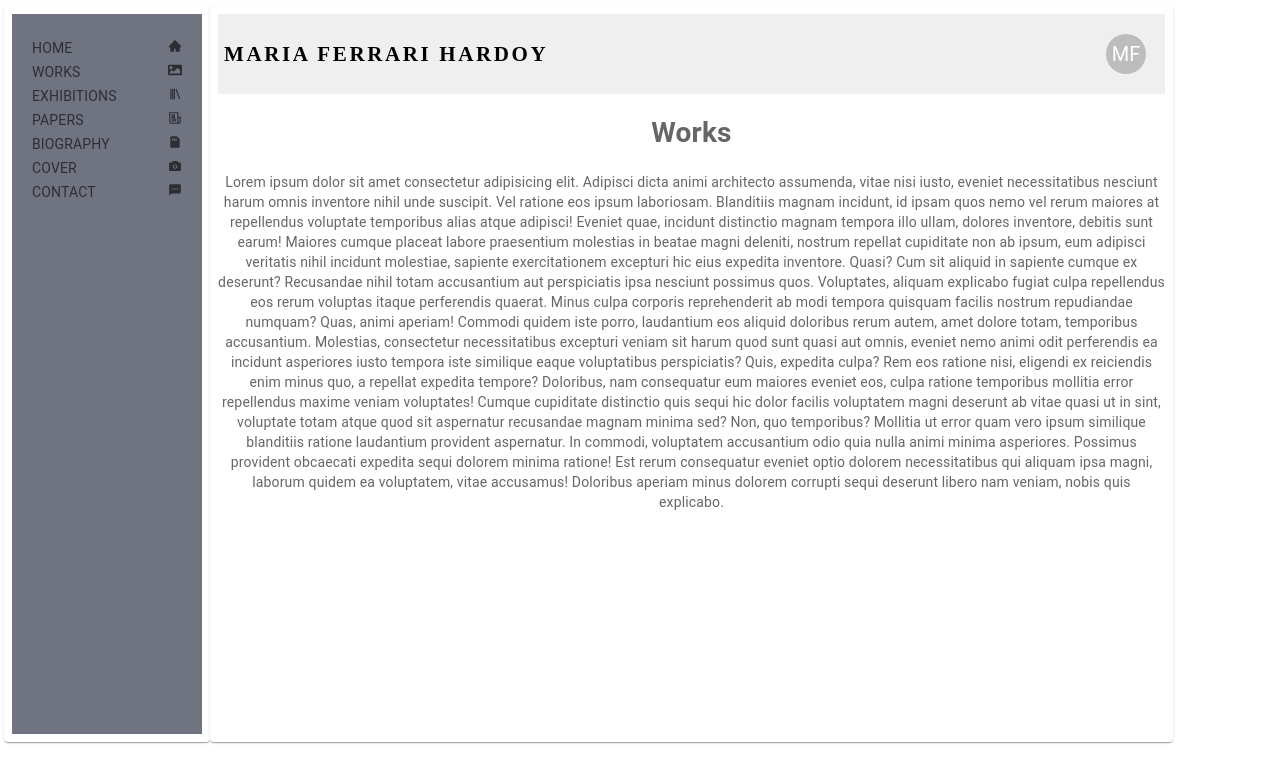
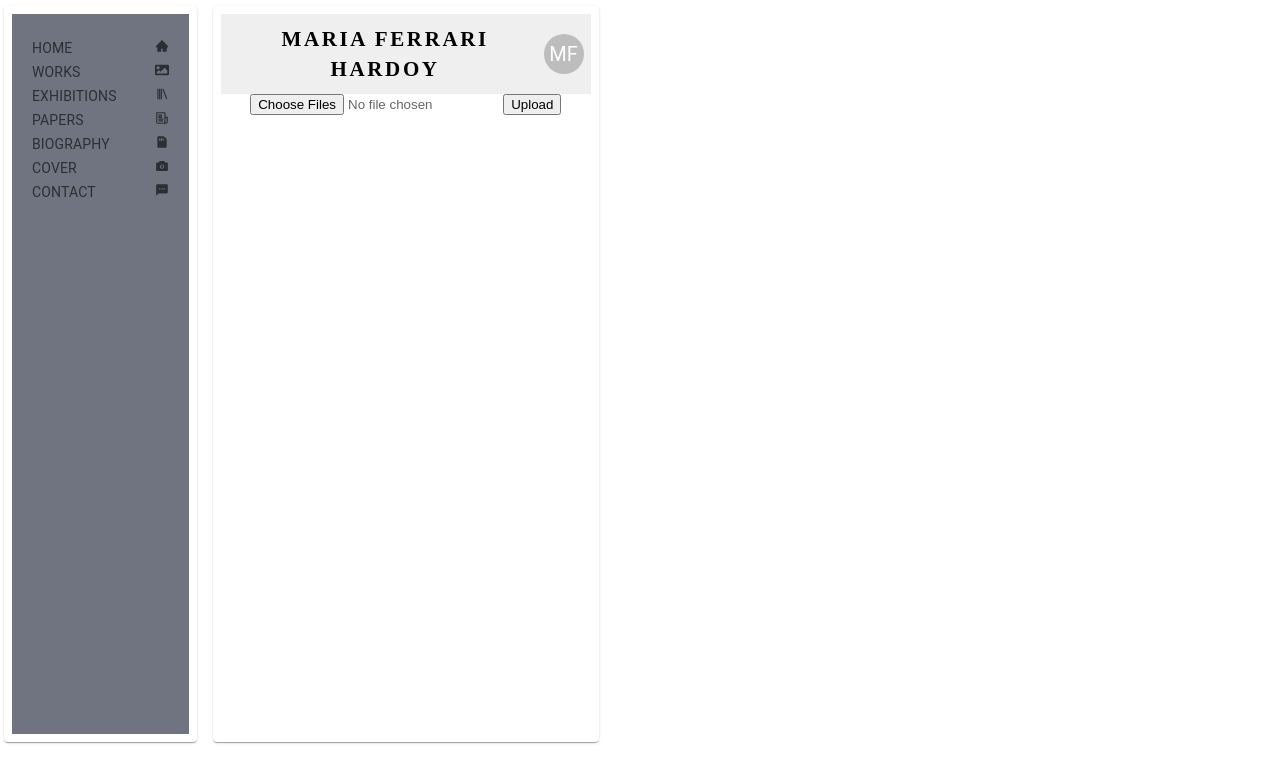
Before and after one commit to Roberto-87/mfhFront, a Next.js app: page /admin/works in a window 1280 px wide. Shown: the top 782 px of the page. Built offline with nearby package versions, Linux system fonts and the light colour scheme.

Commit message:
upload from computer several images

```diff
--- a/app/admin/layout.js
+++ b/app/admin/layout.js
@@ -1,23 +1,25 @@
 "use client";
 import * as React from "react";
-import { styled } from "@mui/material/styles";
-import Box from "@mui/material/Box";
-import Paper from "@mui/material/Paper";
-import Grid from "@mui/material/Grid";
-import AdminNavigation from "../components/AdminNavigation";
-import FormUploadWork from "../components/FormUploadWork";
-import Navigation from "../components/Navigation";
 
-const Item = styled(Paper)(({ theme }) => ({
+/* const Item = styled(Paper)(({ theme }) => ({
   backgroundColor: theme.palette.mode === "dark" ? "#1A2027" : "#fff",
   ...theme.typography.body2,
   padding: theme.spacing(1),
   textAlign: "center",
   color: theme.palette.text.secondary,
-}));
+})); */
 
-export default function BasicGrid() {
+export default function BasicGrid({ children }) {
   return (
+    <html lang="en">
+      <head>
+        <title>Maria Ferrari Hardoy- Artista Visual</title>
+      </head>
+      <body>{children}</body>
+    </html>
+  );
+
+  /* (
     <Box sx={{ flexGrow: 3, alignContent: "center", marginLeft: "4px" }}>
       <Grid container spacing={1}>
         <Grid item xs={2}>
@@ -25,13 +27,12 @@ export default function BasicGrid() {
             <AdminNavigation />
           </Item>
         </Grid>
-        <Grid item xs={9} container spacing={1} sx={{ marginTop: "6px" }}>
+        <Grid item xs={10} container spacing={1} sx={{ marginTop: "6px" }}>
           <Item>
             <Navigation />
-            <FormUploadWork />
           </Item>
         </Grid>
       </Grid>
     </Box>
-  );
+  ); */
 }
--- a/app/admin/page.jsx
+++ b/app/admin/page.jsx
@@ -1,4 +1,4 @@
-import { Navigation } from '../components/Navigation';
+import  AdminNavigation from '../components/Navigation';
 import * as React from 'react';
 
 
@@ -6,8 +6,7 @@ import * as React from 'react';
 const Home=({children})=>{
     return(
         <div >
-
-           {children}
+                {children}
         </div>
     )
 }
--- a/app/admin/works/page.jsx
+++ b/app/admin/works/page.jsx
@@ -1,13 +1,44 @@
-const { default: FormUploadWork } = require("../../components/FormUploadWork");
+'use client'
 
-FormUploadWork
+import AdminNavigation from '../../components/AdminNavigation'
+import { styled } from "@mui/material/styles";
+import Box from "@mui/material/Box";
+import Paper from "@mui/material/Paper";
+import Grid from "@mui/material/Grid";
+import Navigation from "../../components/Navigation";
+import FormUploadWork from '../../components/FormUploadWork';
 
 const Works = () => {
-    return (
-      <div className={{display:'flex', flexDirection:'row' }}>
-        <FormUploadWork></FormUploadWork>
-      </div>
-    );
-  };
 
-  module.exports = Works;
+  const Item = styled(Paper)(({ theme }) => ({
+    backgroundColor: theme.palette.mode === "dark" ? "#1A2027" : "#fff",
+    ...theme.typography.body2,
+    padding: theme.spacing(1),
+    textAlign: "center",
+    color: theme.palette.text.secondary,
+  }));
+
+  return (
+    <Box sx={{ flexGrow: 3, alignContent: "center", marginLeft: "4px" }}>
+      <Grid container spacing={{ xs: 2, md: 3 }} columns={{ xs: 4, sm: 8, md: 12 }}>
+        <Grid item xs={2} md={2}>
+          <Item sx={{ marginTop: "6px" }}>
+            <AdminNavigation />
+          </Item>
+        </Grid>
+
+        <Grid item xs={8}  container spacing={1} sx={{ marginTop: "6px" }}>
+          <Item>
+            <Navigation />
+<FormUploadWork></FormUploadWork>
+          </Item>
+        </Grid>
+      </Grid>
+
+    </Box>
+
+
+  );
+};
+
+export default Works;
--- a/app/components/FormUploadWork.jsx
+++ b/app/components/FormUploadWork.jsx
@@ -1,20 +1,43 @@
+'use client'
+import React, { useState } from 'react';
+import axios from 'axios';
 
-const FormUploadWork=()=>{
-    return(<div>
-        <h1>Works</h1>
-        Lorem ipsum dolor sit amet consectetur adipisicing elit. Adipisci dicta animi architecto assumenda, vitae nisi iusto, eveniet necessitatibus nesciunt harum omnis inventore nihil unde suscipit. Vel ratione eos ipsum laboriosam.
-        Blanditiis magnam incidunt, id ipsam quos nemo vel rerum maiores at repellendus voluptate temporibus alias atque adipisci! Eveniet quae, incidunt distinctio magnam tempora illo ullam, dolores inventore, debitis sunt earum!
-        Maiores cumque placeat labore praesentium molestias in beatae magni deleniti, nostrum repellat cupiditate non ab ipsum, eum adipisci veritatis nihil incidunt molestiae, sapiente exercitationem excepturi hic eius expedita inventore. Quasi?
-        Cum sit aliquid in sapiente cumque ex deserunt? Recusandae nihil totam accusantium aut perspiciatis ipsa nesciunt possimus quos. Voluptates, aliquam explicabo fugiat culpa repellendus eos rerum voluptas itaque perferendis quaerat.
-        Minus culpa corporis reprehenderit ab modi tempora quisquam facilis nostrum repudiandae numquam? Quas, animi aperiam! Commodi quidem iste porro, laudantium eos aliquid doloribus rerum autem, amet dolore totam, temporibus accusantium.
-        Molestias, consectetur necessitatibus excepturi veniam sit harum quod sunt quasi aut omnis, eveniet nemo animi odit perferendis ea incidunt asperiores iusto tempora iste similique eaque voluptatibus perspiciatis? Quis, expedita culpa?
-        Rem eos ratione nisi, eligendi ex reiciendis enim minus quo, a repellat expedita tempore? Doloribus, nam consequatur eum maiores eveniet eos, culpa ratione temporibus mollitia error repellendus maxime veniam voluptates!
-        Cumque cupiditate distinctio quis sequi hic dolor facilis voluptatem magni deserunt ab vitae quasi ut in sint, voluptate totam atque quod sit aspernatur recusandae magnam minima sed? Non, quo temporibus?
-        Mollitia ut error quam vero ipsum similique blanditiis ratione laudantium provident aspernatur. In commodi, voluptatem accusantium odio quia nulla animi minima asperiores. Possimus provident obcaecati expedita sequi dolorem minima ratione!
-        Est rerum consequatur eveniet optio dolorem necessitatibus qui aliquam ipsa magni, laborum quidem ea voluptatem, vitae accusamus! Doloribus aperiam minus dolorem corrupti sequi deserunt libero nam veniam, nobis quis explicabo.
+const ImageUploader = () => {
+  const [selectedFiles, setSelectedFiles] = useState([]);
 
+  const handleFileSelect = (event) => {
+    setSelectedFiles(event.target.files);
 
-    </div>)
-}
+  };
 
-export default FormUploadWork
+  const handleUpload = async () => {
+    try {
+      for (let i = 0; i < selectedFiles.length; i++) {
+        const formData = new FormData();
+        formData.append('file', selectedFiles[i]);
+        formData.append('upload_preset', 'fiwvpzcu');
+
+        const response = await axios.post(
+          'https://api.cloudinary.com/v1_1/mariaferrari/upload',
+          formData,
+          {
+            headers: { 'Content-Type': 'multipart/form-data' }
+          }
+        );
+
+        console.log('Upload response:', response.data);
+      }
+    } catch (error) {
+      console.error('Upload error:', error);
+    }
+  };
+
+  return (
+    <div>
+      <input type="file" multiple onChange={handleFileSelect} />
+      <button onClick={handleUpload}>Upload</button>
+    </div>
+  );
+};
+
+export default ImageUploader;
--- /dev/null
+++ b/app/components/FormUploadWork.module.css
@@ -0,0 +1,4 @@
+.containerUploadButton{
+  display: flex;
+  margin-top: 20px;
+}
--- a/package.json
+++ b/package.json
@@ -14,6 +14,9 @@
     "@mui/icons-material": "^5.11.16",
     "@mui/material": "^5.13.6",
     "axios": "^1.4.0",
+    "cloudinary": "^1.37.3",
+    "cloudinary-core": "^2.13.0",
+    "cloudinary-react": "^1.8.1",
     "next": "13.4.7",
     "react": "18.2.0",
     "react-dom": "18.2.0",
```
Also changed, not shown: app/admin/works/upload_widget.js (added, +38 -0 lines), app/exhibitions/page.jsx (+9 -7 lines), 1 other file (tests, documents, lock files or other folders).
